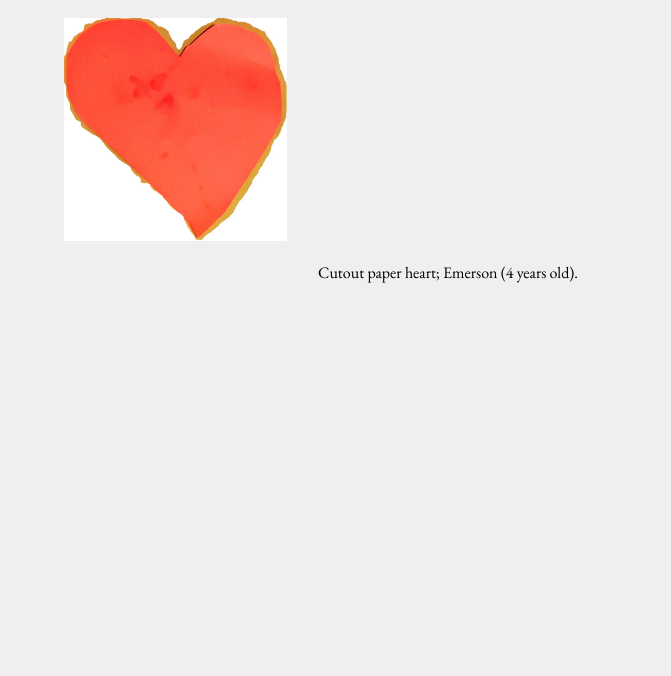
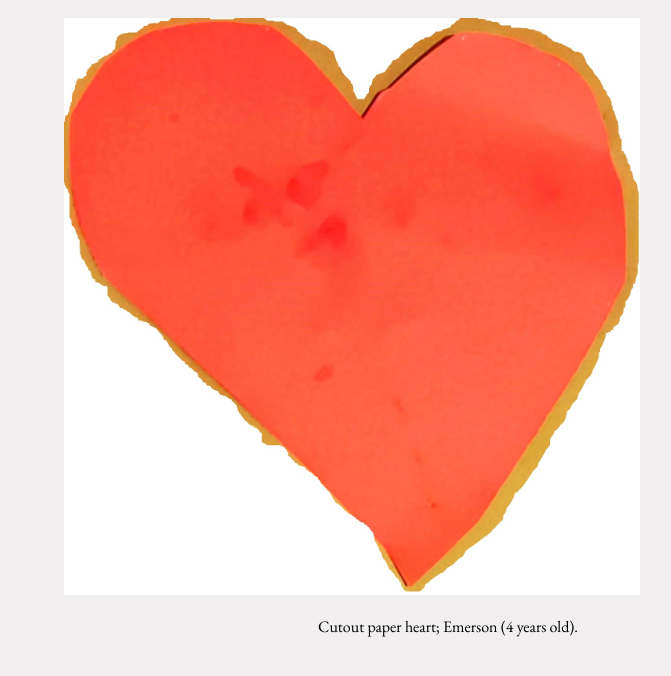
Before and after one commit to benchmag/blog, a plain HTML site: page index.html in a window 1280 px wide. Shown: the part 114-790 px from the top of the page, without its empty margins (192-863 px from the left). Drawn offline with nearby package versions, Linux system fonts and the light colour scheme.

Commit message:
Update style.css
heart width

```diff
--- a/style.css
+++ b/style.css
@@ -5,7 +5,7 @@ html {
 }
 
 #heart {
-    height: 223px;
+    width: 69%;
     margin-left: 4%;
 }
 
```
